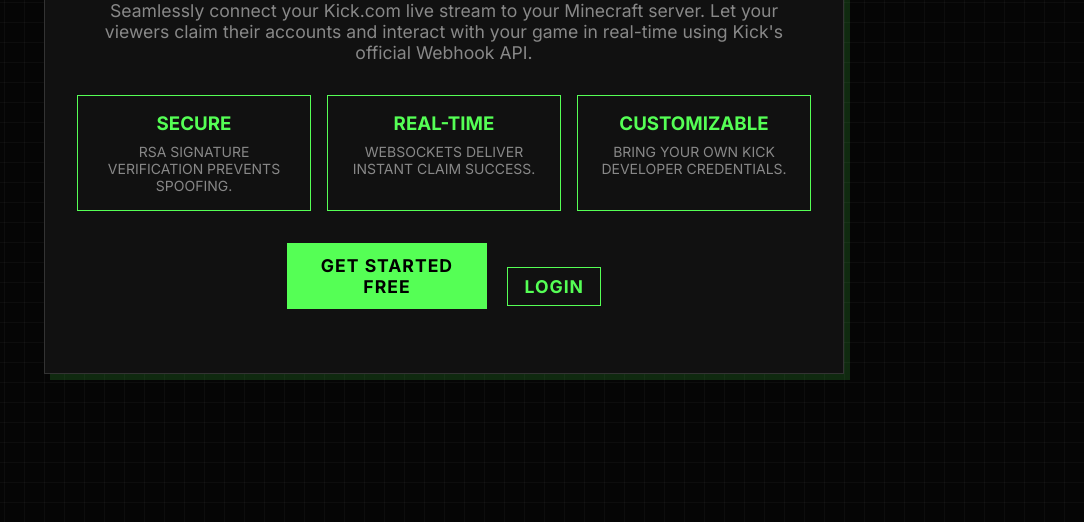
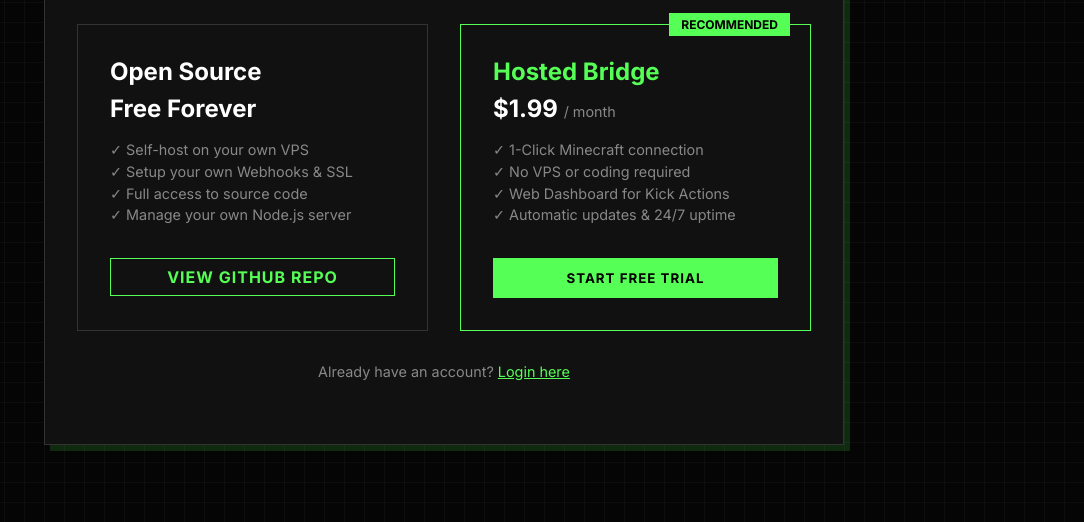
Before and after one commit to eyeskiller/paper-kick-com, a website: page bridge-server/public/saas/index.html in a window 1280 px wide. Shown: the part 278-800 px from the top of the page, without its empty margins (196-1280 px from the left). Drawn offline with Linux system fonts and the light colour scheme; no server answers.

Commit message:
docs: update README and landing page with SaaS offering

```diff
--- a/bridge-server/public/saas/index.html
+++ b/bridge-server/public/saas/index.html
@@ -20,28 +20,38 @@
         to your Minecraft server. Let your viewers claim their accounts and interact with your game in real-time using
         Kick's official Webhook API.</p>
 
-      <div style="display: flex; gap: 1rem; justify-content: center; margin-bottom: 2rem;">
-        <div style="border: 1px solid var(--primary); padding: 1rem; flex: 1; text-transform: uppercase;">
-          <h3 style="color: var(--primary);">Secure</h3>
-          <p style="font-size: 0.875rem; color: var(--text-muted); margin-top: 0.5rem;">RSA Signature Verification
-            prevents spoofing.</p>
+      <div style="display: flex; gap: 2rem; justify-content: center; margin-bottom: 2rem; flex-wrap: wrap;">
+        <!-- Open Source Option -->
+        <div style="border: 1px solid var(--panel-border); background: var(--panel-bg); padding: 2rem; flex: 1; min-width: 300px; text-align: left;">
+          <h3 style="color: var(--text); font-size: 1.5rem; margin-bottom: 0.5rem;">Open Source</h3>
+          <p style="font-size: 1.5rem; font-weight: bold; color: var(--text); margin-bottom: 1rem;">Free Forever</p>
+          <ul style="list-style: none; padding: 0; color: var(--text-muted); font-size: 0.9rem; line-height: 1.5; margin-bottom: 2rem;">
+            <li>✓ Self-host on your own VPS</li>
+            <li>✓ Setup your own Webhooks & SSL</li>
+            <li>✓ Full access to source code</li>
+            <li>✓ Manage your own Node.js server</li>
+          </ul>
+          <a href="https://github.com/eyeskiller/paper-kick-com" target="_blank" class="secondary-btn" style="display: block; text-align: center; text-decoration: none;">View GitHub Repo</a>
         </div>
-        <div style="border: 1px solid var(--primary); padding: 1rem; flex: 1; text-transform: uppercase;">
-          <h3 style="color: var(--primary);">Real-time</h3>
-          <p style="font-size: 0.875rem; color: var(--text-muted); margin-top: 0.5rem;">WebSockets deliver instant claim
-            success.</p>
-        </div>
-        <div style="border: 1px solid var(--primary); padding: 1rem; flex: 1; text-transform: uppercase;">
-          <h3 style="color: var(--primary);">Customizable</h3>
-          <p style="font-size: 0.875rem; color: var(--text-muted); margin-top: 0.5rem;">Bring your own Kick Developer
-            credentials.</p>
+
+        <!-- SaaS Option -->
+        <div style="border: 1px solid var(--primary); background: var(--panel-bg); padding: 2rem; flex: 1; min-width: 300px; text-align: left; position: relative;">
+          <div style="position: absolute; top: -12px; right: 20px; background: var(--primary); color: #000; padding: 0.25rem 0.75rem; font-size: 0.75rem; font-weight: bold; text-transform: uppercase;">Recommended</div>
+          <h3 style="color: var(--primary); font-size: 1.5rem; margin-bottom: 0.5rem;">Hosted Bridge</h3>
+          <p style="font-size: 1.5rem; font-weight: bold; color: var(--text); margin-bottom: 1rem;">$1.99 <span style="font-size: 0.9rem; font-weight: normal; color: var(--text-muted);">/ month</span></p>
+          <ul style="list-style: none; padding: 0; color: var(--text-muted); font-size: 0.9rem; line-height: 1.5; margin-bottom: 2rem;">
+            <li>✓ 1-Click Minecraft connection</li>
+            <li>✓ No VPS or coding required</li>
+            <li>✓ Web Dashboard for Kick Actions</li>
+            <li>✓ Automatic updates & 24/7 uptime</li>
+          </ul>
+          <button onclick="showAuthView('register')" class="primary-btn" style="width: 100%;">Start Free Trial</button>
         </div>
       </div>
 
-      <button onclick="showAuthView('register')" class="primary-btn" style="max-width: 200px; font-size: 1.1rem;">Get
-        Started Free</button>
-      <button onclick="showAuthView('login')" class="secondary-btn"
-        style="max-width: 200px; font-size: 1.1rem; margin-left: 1rem;">Login</button>
+      <div style="margin-top: 2rem; font-size: 0.9rem; color: var(--text-muted);">
+        Already have an account? <a href="#" onclick="showAuthView('login'); return false;" style="color: var(--primary);">Login here</a>
+      </div>
     </div>
   </div>
 
```
Also changed, not shown: README.md.
